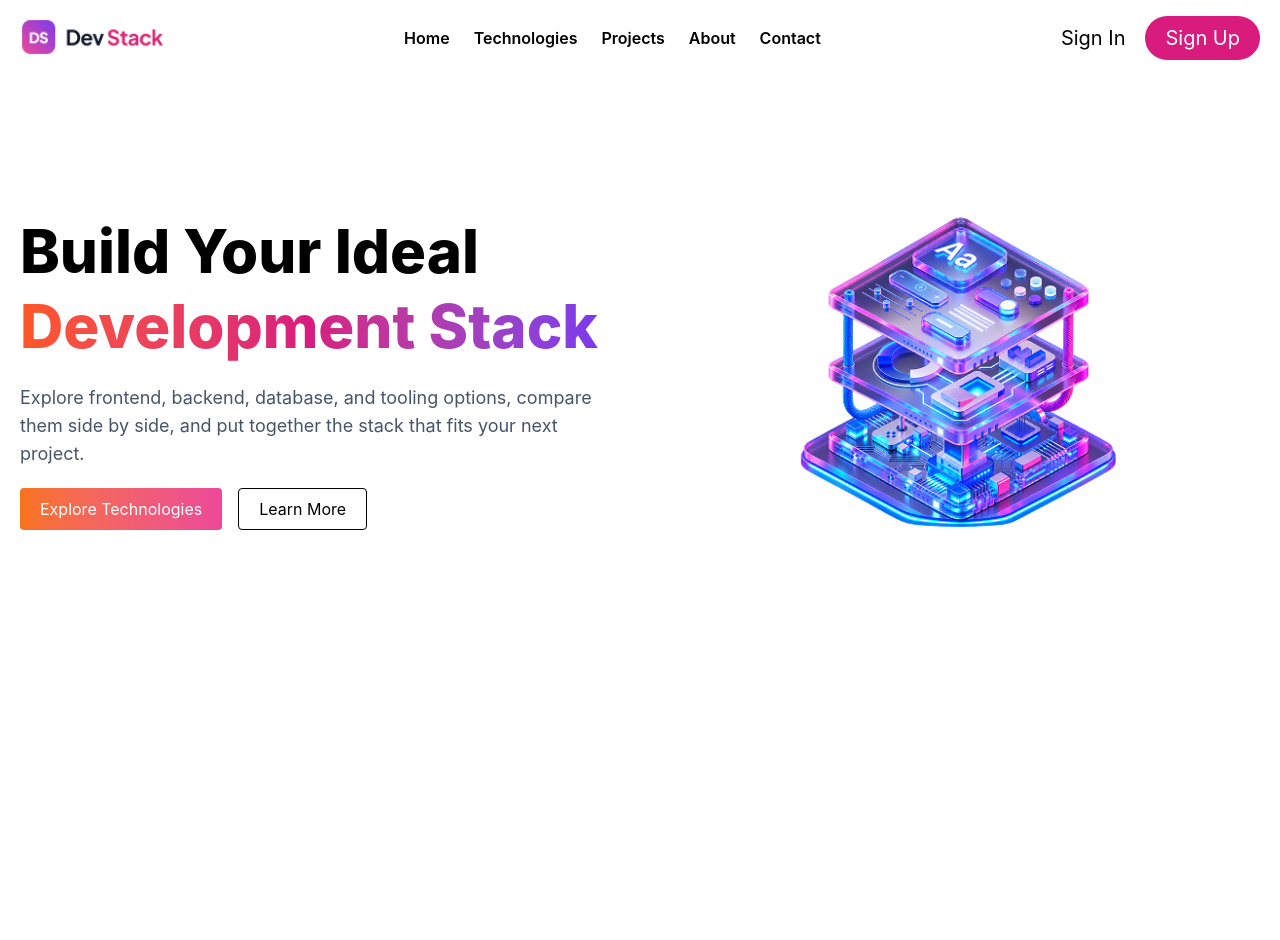
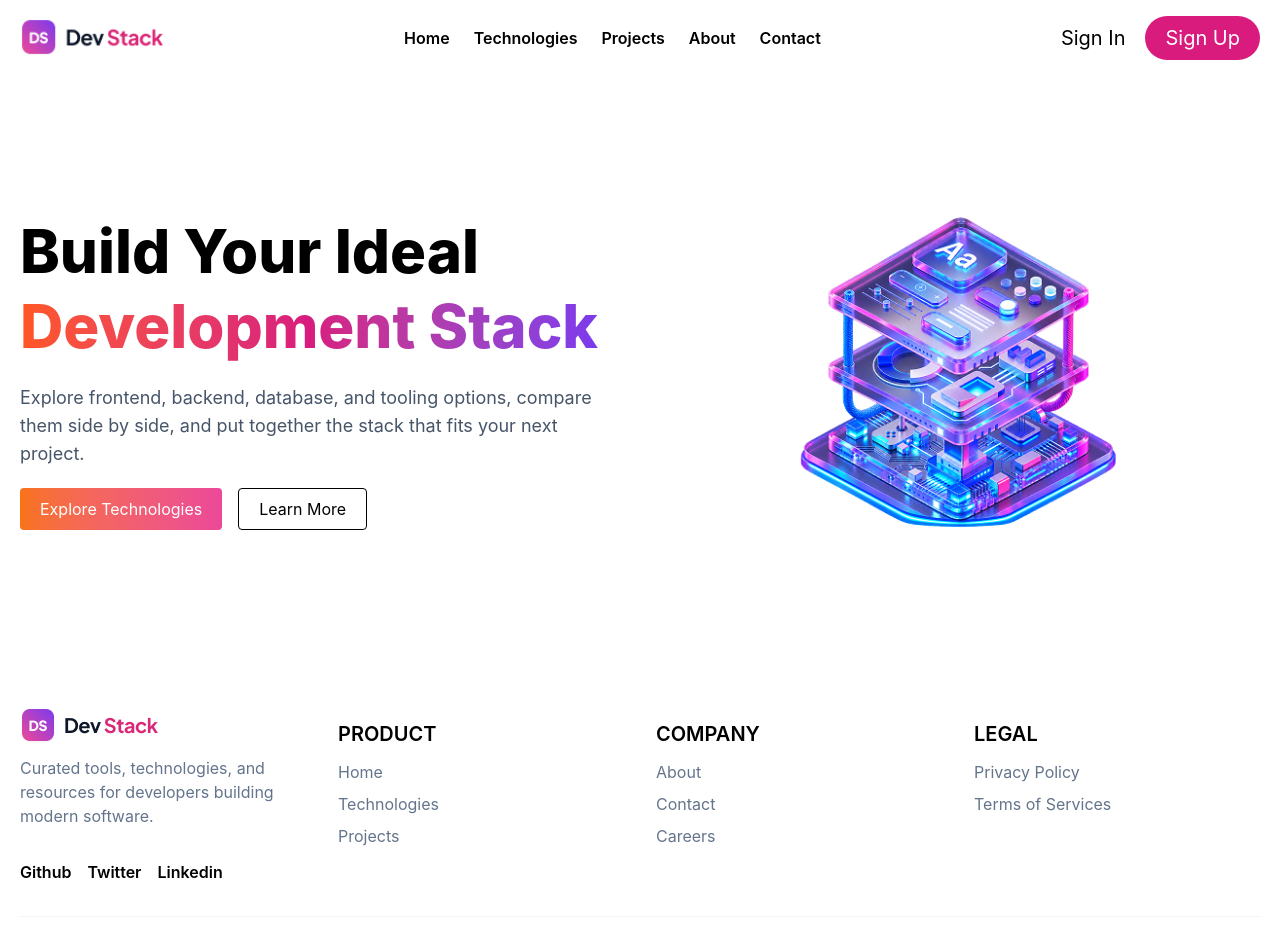
Before and after one commit to TurjoSerao/dev-stack, a React (Vite) app: page / in a window 1280 px wide. Shown: the top 940 px of the page. Before the commit the page ends 800 px from the top, so only its background shows below. Built offline with nearby package versions, Linux system fonts and the light colour scheme.

Commit message:
added footer seaction

```diff
--- a/src/App.jsx
+++ b/src/App.jsx
@@ -1,4 +1,5 @@
 import Banner from "./components/Banner";
+import Footer from "./components/Footer";
 import Header from "./components/Header";
 
 function App() {
@@ -6,6 +7,8 @@ function App() {
     <>
       <Header></Header>
       <Banner></Banner>
+
+      <Footer></Footer>
     </>
   );
 }
--- /dev/null
+++ b/src/components/Footer.jsx
@@ -0,0 +1,111 @@
+import React from "react";
+import FooterLogo from "../assets/logo-text.png";
+
+const Footer = () => {
+  return (
+    <footer className="container mx-auto px-5 py-5 mt-10">
+      <div className="grid grid-cols-2 gap-8 md:grid-cols-4">
+        <div className="col-span-2 md:col-span-1">
+          <img src={FooterLogo} alt="Dev Stack" />
+
+          <p className="text-[#64748B] py-3 max-w-sm">
+            Curated tools, technologies, and resources for developers building
+            modern software.
+          </p>
+
+          <ul className="flex flex-wrap gap-4 mt-5">
+            <li>
+              <a
+                className="hover:text-[#DB2777] font-semibold cursor-pointer"
+                href="#"
+              >
+                Github
+              </a>
+            </li>
+
+            <li>
+              <a
+                className="hover:text-[#DB2777] font-semibold cursor-pointer"
+                href="#"
+              >
+                Twitter
+              </a>
+            </li>
+
+            <li>
+              <a
+                className="hover:text-[#DB2777] font-semibold cursor-pointer"
+                href="#"
+              >
+                Linkedin
+              </a>
+            </li>
+          </ul>
+        </div>
+
+        <div>
+          <h3 className="text-xl font-semibold py-3 uppercase">Product</h3>
+
+          <ul className="space-y-2">
+            <li className="text-[#64748B] hover:text-[#DB2777] cursor-pointer">
+              Home
+            </li>
+            <li className="text-[#64748B] hover:text-[#DB2777] cursor-pointer">
+              Technologies
+            </li>
+            <li className="text-[#64748B] hover:text-[#DB2777] cursor-pointer">
+              Projects
+            </li>
+          </ul>
+        </div>
+
+        <div>
+          <h3 className="text-xl font-semibold py-3 uppercase">Company</h3>
+
+          <ul className="space-y-2">
+            <li className="text-[#64748B] hover:text-[#DB2777] cursor-pointer">
+              About
+            </li>
+            <li className="text-[#64748B] hover:text-[#DB2777] cursor-pointer">
+              Contact
+            </li>
+            <li className="text-[#64748B] hover:text-[#DB2777] cursor-pointer">
+              Careers
+            </li>
+          </ul>
+        </div>
+
+        <div>
+          <h3 className="text-xl font-semibold py-3 uppercase">Legal</h3>
+
+          <ul className="space-y-2">
+            <li className="text-[#64748B] hover:text-[#DB2777] cursor-pointer">
+              Privacy Policy
+            </li>
+            <li className="text-[#64748B] hover:text-[#DB2777] cursor-pointer">
+              Terms of Services
+            </li>
+          </ul>
+        </div>
+      </div>
+
+      <hr className="mt-8 border-gray-100" />
+
+      <div className="flex flex-col md:flex-row justify-between items-center gap-3 my-5 text-center md:text-left">
+        <p className="text-[#64748B]">© 2026 Dev Stack. All rights reserved.</p>
+
+        <div className="flex gap-4">
+          <p className="text-[#64748B] hover:text-[#DB2777] cursor-pointer">
+            Privacy
+          </p>
+
+          <p className="text-[#64748B] hover:text-[#DB2777] cursor-pointer">
+            Terms
+          </p>
+        </div>
+      </div>
+    </footer>
+  );
+};
+
+export default Footer;
```
